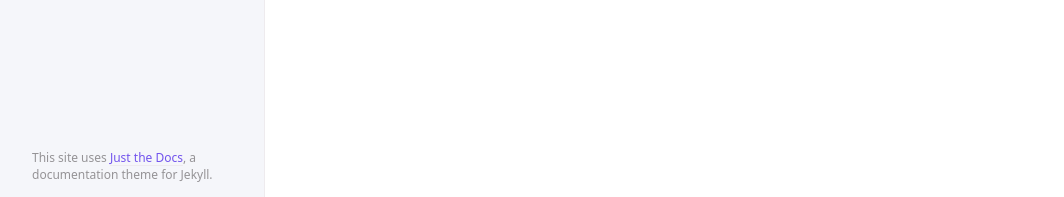
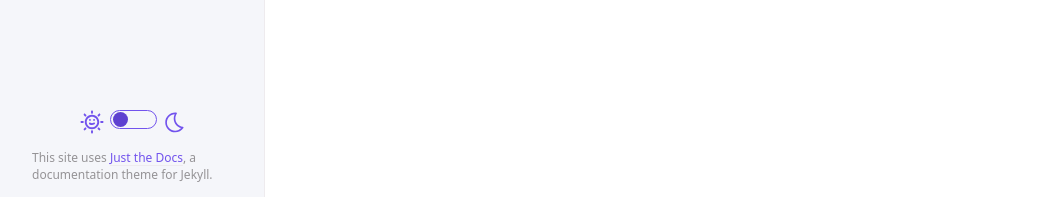
Before and after one commit to thomasthaddeus/cityuseattle.github.io, a Jekyll site: the page built from docs/database/database.md, in a window 1280 px wide. Shown: the part 700-897 px from the top of the page, without its empty margins (107-1171 px from the left). Built offline with Jekyll 4.4.1, drawn with Linux system fonts in a browser that asks for light colours.

Commit message:
add toggle color schemes button

```diff
--- a/_layouts/default.html
+++ b/_layouts/default.html
@@ -66,6 +66,48 @@ layout: table_wrappers
       {% endif %}
     </nav>
     <footer class="site-footer">
+      <div class="toggle-mode">
+        <div class="icon">
+          <!-- https://www.svgrepo.com/svg/4794/sun -->
+          <svg version="1.1" xmlns="http://www.w3.org/2000/svg" viewBox="0 0 512 512" xmlns:xlink="http://www.w3.org/1999/xlink" enable-background="new 0 0 512 512">
+            <path d="m256,102.2c-84.8,0-153.8,69-153.8,153.8 0,84.8 69,153.8 153.8,153.8 84.8,0 153.8-69 153.8-153.8 0-84.8-69-153.8-153.8-153.8zm0,266.8c-62.3,0-113-50.7-113-113 0-62.3 50.7-113 113-113 62.3,0 113,50.7 113,113 0,62.3-50.7,113-113,113z"/>
+            <path d="m59.8,235.6h-28.4c-11.3,0-20.4,9.1-20.4,20.4s9.1,20.4 20.4,20.4h28.4c11.3,0 20.4-9.1 20.4-20.4s-9.1-20.4-20.4-20.4z"/>
+            <path d="m480.6,235.6h-28.4c-11.3,0-20.4,9.1-20.4,20.4s9.1,20.4 20.4,20.4h28.4c11.3,0 20.4-9.1 20.4-20.4s-9.1-20.4-20.4-20.4z"/>
+            <path d="M256,80.2c11.3,0,20.4-9.1,20.4-20.4V31.4c0-11.3-9.1-20.4-20.4-20.4s-20.4,9.1-20.4,20.4v28.4    C235.6,71.1,244.7,80.2,256,80.2z"/>
+            <path d="m256,431.8c-11.3,0-20.4,9.1-20.4,20.4v28.4c0,11.3 9.1,20.4 20.4,20.4s20.4-9.1 20.4-20.4v-28.4c0-11.3-9.1-20.4-20.4-20.4z"/>
+            <path d="m102.8,131.7c8,8 20.9,8 28.8,0 8-8 8-20.9 0-28.8l-20.1-20.1c-8-8-20.9-8-28.8,0s-8,20.9 0,28.8l20.1,20.1z"/>
+            <path d="m409.2,380.3c-8-8-20.9-8-28.8,0-8,8-8,20.9 0,28.8l20.1,20.1c8,8 20.9,8 28.8,0 8-8 8-20.9 0-28.8l-20.1-20.1z"/>
+            <path d="m409.2,131.7l20.1-20.1c8-8 8-20.9 0-28.8-8-8-20.9-8-28.8,0l-20.1,20.1c-8,8-8,20.9 0,28.8 7.9,8 20.8,8 28.8-2.84217e-14z"/>
+            <path d="m102.8,380.3l-20.1,20.1c-8,8-8,20.9 0,28.8 8,8 20.9,8 28.8,0l20.1-20.1c8-8 8-20.9 0-28.8-7.9-8-20.8-8-28.8,0z"/>
+            <path d="m289.7,270.3c-36.9,21.6-65.3,2.2-66.9,1.1-9-6.6-21.7-4.7-28.4,4.3-6.7,9-4.9,21.8 4.1,28.5 1.4,1 23.5,17.1 56.2,17.1 16.3,0 35.2-4 55.5-15.9 9.7-5.7 13-18.2 7.3-27.9-5.6-9.6-18.1-12.9-27.8-7.2z"/>
+            <circle cx="212" cy="211.1" r="20.5"/>
+            <circle cx="300" cy="211.1" r="20.5"/>
+          </svg>
+        </div>
+        <div class="toggle-switch">
+            <label class="switch">
+                <input type="checkbox" id="switch-style">
+                <span class="slider round"></span>
+            </label>
+        </div>
+        <div class="icon">
+          <!-- https://www.svgrepo.com/svg/44458/moon -->
+          <svg version="1.1" xmlns="http://www.w3.org/2000/svg" viewBox="0 0 512 512" xmlns:xlink="http://www.w3.org/1999/xlink" enable-background="new 0 0 512 512">
+            <path d="m275.4,500.7c-135,0-244.7-109.8-244.7-244.7 1.06581e-14-134.9 109.8-244.7 244.7-244.7 8.2,0 16.4,0.4 24.6,1.2 7.2,0.7 13.5,5.2 16.5,11.7s2.4,14.2-1.6,20.2c-23,33.8-35.2,73.3-35.2,114.2 0,105 78.7,192.2 183.2,202.6 7.2,0.7 13.5,5.2 16.5,11.7 3.1,6.5 2.4,14.2-1.6,20.2-45.8,67.4-121.4,107.6-202.4,107.6zm-12.5-448c-106.5,6.5-191.2,95.2-191.2,203.3 1.42109e-14,112.3 91.4,203.7 203.7,203.7 56.4,0 109.6-23.4 147.8-63.7-46.2-11.7-88.1-36.8-120.8-72.6-41.1-45.2-63.8-103.6-63.8-164.6 0.1-37.1 8.4-73.2 24.3-106.1z"/>
+          </svg>
+        </div>
+      </div>
+      <script>
+        (function () {
+          var toggleDarkMode = document.getElementById('switch-style');
+          jtd.addEvent(toggleDarkMode, 'change', function () {
+            if (toggleDarkMode.checked && jtd.getTheme() !== 'dark')
+              jtd.setTheme('dark');
+            else
+              jtd.setTheme('light');
+          });
+        })();
+      </script>
       This site uses <a href="https://github.com/pmarsceill/just-the-docs">Just the Docs</a>, a documentation theme for Jekyll.
     </footer>
   </div>
--- a/_sass/custom/custom.scss
+++ b/_sass/custom/custom.scss
@@ -0,0 +1,77 @@
+
+.site-footer {
+  .toggle-mode {
+    width: 100%;
+    text-align: center;
+    margin-bottom: 1rem;
+    .icon, .toggle-switch {
+      display: inline-block;
+      height: 1.5rem;
+      vertical-align: middle;
+    }
+    .icon {
+      svg {
+        fill: currentColor;
+      }
+      ~ .icon {
+        width: 1.3rem;
+        height: 1.3rem;
+      }
+    }
+    .toggle-switch {
+      width: 60px;
+      .switch {
+        position: relative;
+        display: inline-block;
+        width: 47px;
+        height: 19px;
+
+        max-width: 100%;
+        margin-bottom: 5px;
+        font-weight: 700;
+        input {
+          display: none;
+          &:checked + .slider {
+            // background-color: $blue-000;
+            border: 1px solid $blue-000;
+            &:before {
+              -webkit-transform: translateX(26px);
+              transform: translateX(26px);
+
+              background-color: $blue-100;
+              // border: 1px solid $blue-100;
+            }
+          }
+        }
+        .slider {
+          position: absolute;
+          cursor: pointer;
+          top: 0;
+          left: 0;
+          right: 0;
+          bottom: 0;
+          // background-color: $purple-000;
+          border: 1px solid $purple-000;
+          &:before {
+            background-color: $purple-100;
+            position: absolute;
+            content: "";
+            height: 15px;
+            width: 15px;
+            left: 2px;
+            bottom: 1px;
+
+            box-sizing: border-box;
+          }
+          &.round {
+            border-radius: 34px;
+            &:before {
+              border-radius: 50%;
+            }
+            // &.dark {}
+          }
+        }
+      }
+    }
+  }
+}
```
